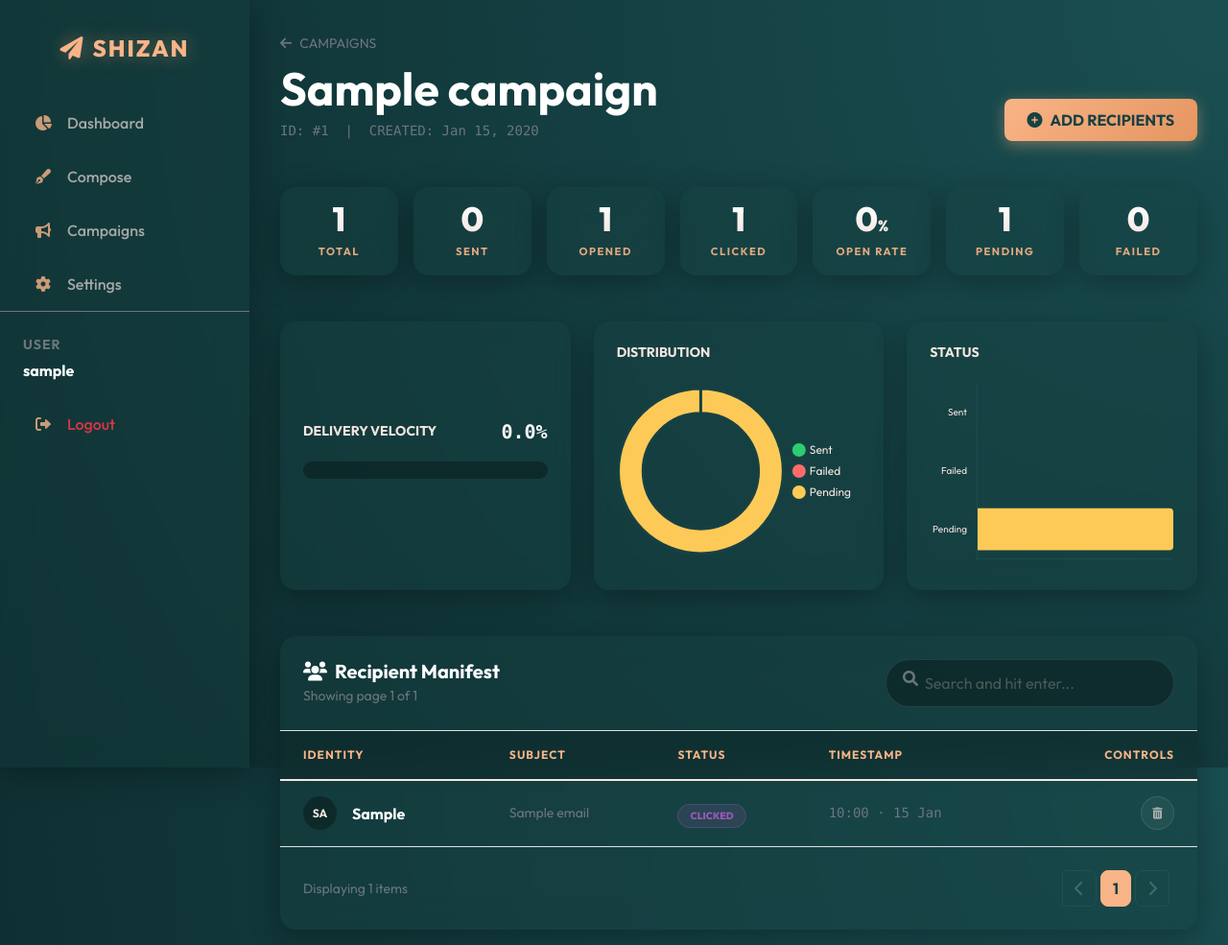
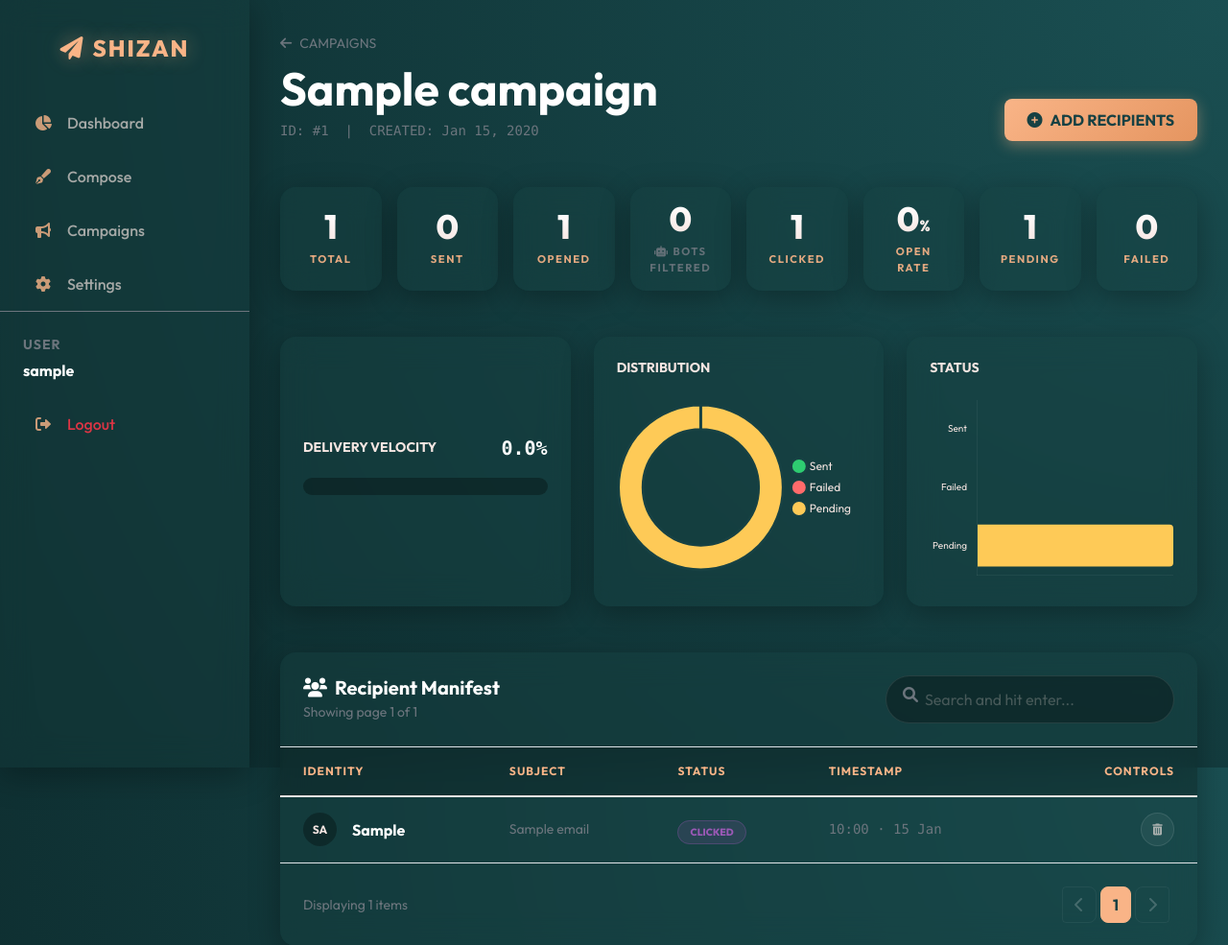
Before and after one commit to SkShizan/mail-system, a Flask app: page /campaign/1 in a window 1280 px wide. Shown: the top 985 px of the page at 96% size. Run offline with Flask 3, Linux system fonts and the light colour scheme; a user stored in the database is signed in; tables that the repository leaves empty hold one stand-in row (values such as "Sample post"); some libraries are stand-ins or nearby versions.

Commit message:
Add bot protection to prevent automated email opens
Implement a three-tiered system to detect and filter out bot-generated email opens, including user agent, IP range, and speed checks, and update the database and API to track bot detections.

Replit-Commit-Author: Agent
Replit-Commit-Session-Id: 0e6a27fd-ea31-4257-bc4f-f12fb54a4f05
Replit-Commit-Checkpoint-Type: full_checkpoint
Replit-Commit-Event-Id: 3904863d-febe-4e14-a2e4-0456bbd4827e
Replit-Commit-Screenshot-Url: https://storage.googleapis.com/screenshot-production-us-central1/a7ff0562-31a0-413a-8373-baa92ec162e8/0e6a27fd-ea31-4257-bc4f-f12fb54a4f05/iE94AVq

```diff
--- a/app/models.py
+++ b/app/models.py
@@ -51,6 +51,9 @@ class Email(db.Model):
     tracking_id = db.Column(db.String(50), unique=True, nullable=True)
     opened_at = db.Column(db.DateTime, nullable=True)
     clicked_at = db.Column(db.DateTime, nullable=True)
+    open_user_agent = db.Column(db.String(256), nullable=True) # Browser/Device info
+    open_ip_address = db.Column(db.String(50), nullable=True)  # Sender IP
+    bot_detected_at = db.Column(db.DateTime, nullable=True)
 
     def __repr__(self):
         return f'<Email {self.id} to {self.recipient}>'
--- a/app/routes.py
+++ b/app/routes.py
@@ -1,4 +1,4 @@
-from flask import Blueprint, request, jsonify, render_template, redirect, url_for, flash, send_file
+from flask import Blueprint, request, jsonify, render_template, redirect, url_for, flash, send_file, make_response
 from flask_login import current_user, login_user, logout_user, login_required
 from app import db, login
 from app.models import Email, SMTPSettings, Campaign, User
@@ -368,10 +368,15 @@ def campaign_stats_api(id):
 
     # Use SQL Counts for performance
     base_query = Email.query.filter_by(campaign_id=id)
+
     total = base_query.count()
     sent = base_query.filter_by(status='sent').count()
     failed = base_query.filter_by(status='failed').count()
+
+    # [UPDATED] Count Humans vs Bots
     opened = base_query.filter(Email.opened_at != None).count()
+    bots = base_query.filter(Email.bot_detected_at != None).count()
+
     pending = total - sent - failed
     processing = pending > 0 or sent > 0
 
@@ -386,6 +391,7 @@ def campaign_stats_api(id):
         'sent': sent,
         'failed': failed,
         'opened': opened,
+        'bots': bots,  # <--- NEW FIELD SENT TO FRONTEND
         'pending': pending,
         'processing': processing,
         'sent_pct': round((sent / total * 100), 1) if total > 0 else 0,
@@ -397,20 +403,92 @@ def campaign_stats_api(id):
 
 @bp.route('/track/<tracking_id>', methods=['GET'])
 def track_email_open(tracking_id):
-    """Handle email open tracking pixel requests"""
+    """
+    Level 3 Protection: Proxy-Aware Apple MPP Detection
+    """
     email = Email.query.filter_by(tracking_id=tracking_id).first()
-    if email and not email.opened_at:
-        email.opened_at = datetime.utcnow()
+
+    # Return pixel immediately if email not found
+    if not email:
+        return _serve_pixel()
+
+    # --- 1. GET REAL IP (The Fix) ---
+    # Replit/Cloud providers put the real IP in the 'X-Forwarded-For' header
+    if request.headers.getlist("X-Forwarded-For"):
+        ip_address = request.headers.getlist("X-Forwarded-For")[0]
+    else:
+        ip_address = request.remote_addr or '0.0.0.0'
+
+    user_agent = request.headers.get('User-Agent', '').lower()
+
+    # --- 2. DEFINE BOT SIGNATURES ---
+    bot_signatures = [
+        'googleimageproxy', 'yahoomailproxy', 'bot', 'spider', 'crawl',
+        'curl', 'wget', 'python', 'barracuda', 'mimecast', 'preview',
+        'facebookexternalhit', 'whatsapp', 'slackbot'
+    ]
+
+    # --- 3. RUN CHECKS ---
+
+    # CHECK A: Is it a known bot UA?
+    is_ua_bot = any(sig in user_agent for sig in bot_signatures)
+
+    # CHECK B: Is it from Apple's IP Range? (17.x.x.x)
+    # Apple's Mail Privacy Protection uses the 17.0.0.0/8 block
+    is_apple_ip = ip_address.strip().startswith('17.')
+
+    # CHECK C: The "Speed Limit" (Instant Opens)
+    # If the email is opened within 5 seconds of being CREATED, it's likely a bot.
+    # (Note: This is less reliable if you schedule emails, but helps for immediate sends)
+    is_too_fast = False
+    if email.created_at:
+        delta = datetime.utcnow() - email.created_at
+        if delta.total_seconds() < 5:
+            is_too_fast = True
+
+    # Combined Decision
+    is_bot = is_ua_bot or is_apple_ip or is_too_fast
+
+    try:
+        # Save info for debugging
+        if hasattr(email, 'open_user_agent'):
+            email.open_user_agent = request.headers.get('User-Agent', '')[:255]
+        if hasattr(email, 'open_ip_address'):
+            email.open_ip_address = ip_address
+
+        # --- DEBUG LOGGING (Check your Console!) ---
+        import sys
+        log_msg = f"[TRACK] IP={ip_address} | UA={user_agent[:20]}... | Apple={is_apple_ip} | Fast={is_too_fast}"
+
+        if is_bot:
+            # BOT DETECTED
+            if hasattr(email, 'bot_detected_at') and not email.bot_detected_at:
+                email.bot_detected_at = datetime.utcnow()
+            print(f"🤖 {log_msg} -> BLOCKED", file=sys.stderr)
+
+        else:
+            # HUMAN DETECTED
+            if not email.opened_at:
+                email.opened_at = datetime.utcnow()
+                print(f"✅ {log_msg} -> OPENED", file=sys.stderr)
+
         db.session.commit()
-        import sys
-        print(f"✅ TRACKED: Email {email.id} opened via {tracking_id}", file=sys.stderr)
 
-    # Return 1x1 transparent GIF pixel
+    except Exception as e:
+        print(f"Tracking DB Error: {e}")
+        db.session.rollback()
+
+    return _serve_pixel()
+
+def _serve_pixel():
     pixel = BytesIO()
     pixel.write(b'\x47\x49\x46\x38\x39\x61\x01\x00\x01\x00\x00\x00\x00\x21\xf9\x04\x01\x00\x00\x00\x00\x2c\x00\x00\x00\x00\x01\x00\x01\x00\x00\x02\x02\x44\x01\x00\x3b')
     pixel.seek(0)
-    return send_file(pixel, mimetype='image/gif', cache_control='no-cache, no-store, must-revalidate')
-
+    response = make_response(send_file(pixel, mimetype='image/gif'))
+    response.headers['Cache-Control'] = 'no-cache, no-store, must-revalidate'
+    response.headers['Pragma'] = 'no-cache'
+    response.headers['Expires'] = '0'
+    return response
 # --- NEW CLICK TRACKING ROUTE ---
 @bp.route('/click/<tracking_id>')
 def track_click(tracking_id):
--- a/app/templates/campaign_details.html
+++ b/app/templates/campaign_details.html
@@ -162,6 +162,14 @@
         <div class="glass-panel h-100 p-3 text-center d-flex flex-column justify-content-center">
             <div class="stat-value" style="color: var(--status-info);">{{ stats.opened }}</div>
             <div class="stat-label">Opened</div>
+        </div>
+    </div>
+    <div class="col-6 col-md-4 col-xl">
+        <div class="glass-panel h-100 p-3 text-center d-flex flex-column justify-content-center">
+            <div class="stat-value text-muted" id="stat-bots">0</div>
+            <div class="stat-label text-muted">
+                <i class="fas fa-robot me-1"></i>Bots Filtered
+            </div>
         </div>
     </div>
     <div class="col-6 col-md-4 col-xl">
@@ -451,12 +459,27 @@
     }
 
     function updateCampaignStats() {
-        // Simple polling for header stats only, no table update (as table is now paginated server-side)
+        // Poll the API for fresh stats (including the new 'bots' count)
         fetch(`/api/campaign/${campaignId}/stats?v=` + Date.now())
         .then(res => res.json())
         .then(data => {
+            // 1. Update Sent Count (Existing)
             const sent = document.querySelectorAll('.stat-value')[1];
             if(sent) sent.textContent = data.sent;
+
+            // 2. [NEW] Update Bot Count
+            // This targets the new card: <div id="stat-bots">...</div>
+            const botEl = document.getElementById('stat-bots');
+            if(botEl) {
+                // Add a small animation effect if the number changes
+                if (botEl.textContent != data.bots) {
+                    botEl.style.color = '#fff'; // Flash white briefly
+                    setTimeout(() => botEl.style.color = '', 500);
+                }
+                botEl.textContent = data.bots;
+            }
+
+            // 3. Update Charts (Existing)
             if (distributionChart) {
                 distributionChart.data.datasets[0].data = [data.sent, data.failed, data.pending];
                 distributionChart.update('none');
@@ -465,6 +488,8 @@
                 statusChart.data.datasets[0].data = [data.sent, data.failed, data.pending];
                 statusChart.update('none');
             }
+
+            // 4. Update Progress Bar (Existing)
             const progBar = document.getElementById('progress-bar');
             if(progBar) {
                 progBar.style.width = data.sent_pct + '%';
```
Also changed, not shown: fixdb.py (+6 -6 lines), 3 other files.
